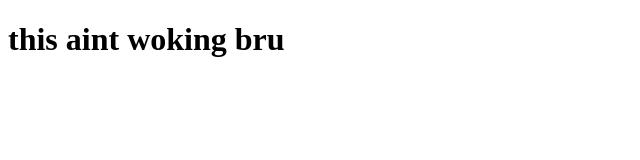
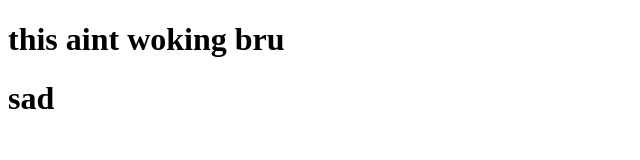
Before and after one commit to Munkhtur2/testify, a plain HTML site: page index.html in a window 1280 px wide. Shown: the full height of the page, 0-640 px from the left. Drawn offline with Linux system fonts and the light colour scheme.

Commit message:
Added an worsd

```diff
--- a/index.html
+++ b/index.html
@@ -7,6 +7,6 @@
 </head>
 <body>
     <h1>this aint woking bru</h1>
-    <img src="chrome://branding/content/about-logo.png" alt="">
+    <h1>sad</h1>
 </body>
 </html>
```
Also changed, not shown: about-logo.png (added).
